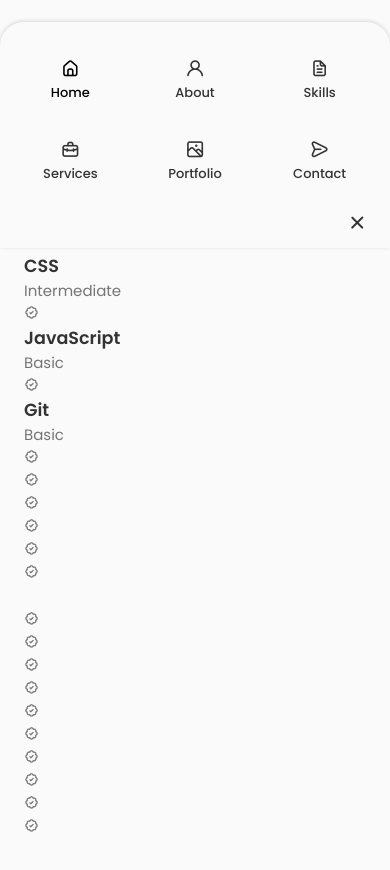
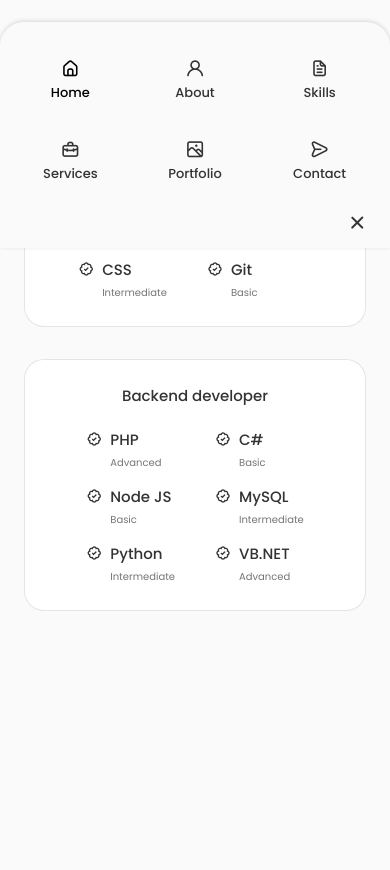
Before and after one commit to GabsOrtega/ortega-app, a React (Create React App) app: page / in a window 390 px wide. Shown: the part 1440-2310 px from the top of the page. After the commit the page ends 2163 px from the top, so only its background shows below. Built offline with nearby package versions, Linux system fonts and the light colour scheme.

Commit message:
Finish Skills

```diff
--- a/src/components/skills/Backend.jsx
+++ b/src/components/skills/Backend.jsx
@@ -3,7 +3,7 @@
 const Backend = () => {
   return (
     <div className="skills__content">
-    <h3 className="skills__title"></h3>
+    <h3 className="skills__title">Backend developer</h3>
 
     <div className="skills__box">
         <div className="skills__group">
@@ -11,8 +11,8 @@
         <i class='bx bx-badge-check' ></i>
 
         <div>
-            <h3 className="skills__name"></h3>
-            <span className="skills__level"></span>
+            <h3 className="skills__name">PHP</h3>
+            <span className="skills__level">Advanced</span>
         </div>
         </div>
 
@@ -20,8 +20,8 @@
         <i class='bx bx-badge-check' ></i>
 
         <div>
-            <h3 className="skills__name"></h3>
-            <span className="skills__level"></span>
+            <h3 className="skills__name">Node JS</h3>
+            <span className="skills__level">Basic</span>
         </div>
         </div>
 
@@ -29,8 +29,20 @@
         <i class='bx bx-badge-check' ></i>
 
         <div>
-            <h3 className="skills__name"></h3>
-            <span className="skills__level"></span>
+            <h3 className="skills__name">Python</h3>
+            <span className="skills__level">Intermediate</span>
+        </div>
+        </div>
+
+        </div>
+
+        <div className="skills__group">
+        <div className="skills__data">
+        <i class='bx bx-badge-check' ></i>
+
+        <div>
+            <h3 className="skills__name">C#</h3>
+            <span className="skills__level">Basic</span>
         </div>
         </div>
 
@@ -38,8 +50,8 @@
         <i class='bx bx-badge-check' ></i>
 
         <div>
-            <h3 className="skills__name"></h3>
-            <span className="skills__level"></span>
+            <h3 className="skills__name">MySQL</h3>
+            <span className="skills__level">Intermediate</span>
         </div>
         </div>
 
@@ -47,57 +59,11 @@
         <i class='bx bx-badge-check' ></i>
 
         <div>
-            <h3 className="skills__name"></h3>
-            <span className="skills__level"></span>
-        </div>
+            <h3 className="skills__name">VB.NET</h3>
+            <span className="skills__level">Advanced</span>
         </div>
         </div>
 
-        <div className="skills__group">
-        <div className="skills__data">
-        <i class='bx bx-badge-check' ></i>
-
-        <div>
-            <h3 className="skills__name"></h3>
-            <span className="skills__level"></span>
-        </div>
-        </div>
-
-        <div className="skills__data">
-        <i class='bx bx-badge-check' ></i>
-
-        <div>
-            <h3 className="skills__name"></h3>
-            <span className="skills__level"></span>
-        </div>
-        </div>
-
-        <div className="skills__data">
-        <i class='bx bx-badge-check' ></i>
-
-        <div>
-            <h3 className="skills__name"></h3>
-            <span className="skills__level"></span>
-        </div>
-        </div>
-
-        <div className="skills__data">
-        <i class='bx bx-badge-check' ></i>
-
-        <div>
-            <h3 className="skills__name"></h3>
-            <span className="skills__level"></span>
-        </div>
-        </div>
-
-        <div className="skills__data">
-        <i class='bx bx-badge-check' ></i>
-
-        <div>
-            <h3 className="skills__name"></h3>
-            <span className="skills__level"></span>
-        </div>
-        </div>
         </div>
     </div>
 </div>
--- a/src/components/skills/Frontend.jsx
+++ b/src/components/skills/Frontend.jsx
@@ -25,6 +25,11 @@
             </div>
             </div>
 
+            </div>
+
+            <div className="skills__group">
+
+
             <div className="skills__data">
             <i class='bx bx-badge-check' ></i>
 
@@ -43,62 +48,8 @@
             </div>
             </div>
 
-            <div className="skills__data">
-            <i class='bx bx-badge-check' ></i>
-
-            <div>
-                <h3 className="skills__name"></h3>
-                <span className="skills__level"></span>
-            </div>
-            </div>
             </div>
 
-            <div className="skills__group">
-            <div className="skills__data">
-            <i class='bx bx-badge-check' ></i>
-
-            <div>
-                <h3 className="skills__name"></h3>
-                <span className="skills__level"></span>
-            </div>
-            </div>
-
-            <div className="skills__data">
-            <i class='bx bx-badge-check' ></i>
-
-            <div>
-                <h3 className="skills__name"></h3>
-                <span className="skills__level"></span>
-            </div>
-            </div>
-
-            <div className="skills__data">
-            <i class='bx bx-badge-check' ></i>
-
-            <div>
-                <h3 className="skills__name"></h3>
-                <span className="skills__level"></span>
-            </div>
-            </div>
-
-            <div className="skills__data">
-            <i class='bx bx-badge-check' ></i>
-
-            <div>
-                <h3 className="skills__name"></h3>
-                <span className="skills__level"></span>
-            </div>
-            </div>
-
-            <div className="skills__data">
-            <i class='bx bx-badge-check' ></i>
-
-            <div>
-                <h3 className="skills__name"></h3>
-                <span className="skills__level"></span>
-            </div>
-            </div>
-            </div>
         </div>
     </div>
   )
--- a/src/components/skills/skills.css
+++ b/src/components/skills/skills.css
@@ -0,0 +1,82 @@
+.skills__container {
+    grid-template-columns: repeat(2, 350px);
+    column-gap: 3rem;
+    justify-content: center;
+}
+
+.skills__content {
+    background-color: var(--container-color);
+    border: 1px solid rgba(0, 0, 0, 0.1);
+    padding: 2rem 4rem;
+    border-radius: 1.25rem;
+}
+
+.skills__title {
+    font-size: var(--normal-font-size);
+    font-weight: var(--font-medium);
+    text-align: center;
+    margin-bottom: var(--mb-1-5);
+}
+
+.skills__box {
+    display: flex;
+    justify-content: center;
+    column-gap: 2.5rem;
+}
+
+.skills__group {
+    display: grid;
+    align-items: flex-start;
+    row-gap: 1rem;
+}
+
+.skills__data {
+    display: flex;
+    column-gap: 0.5rem;
+}
+
+.skills .bx-badge-check {
+    font-size: 1rem;
+    color: var(--title-color);
+}
+
+.skills__name {
+    font-size: var(--normal-font-size);
+    font-weight: var(--font-medium);
+    line-height: 18px;
+}
+
+.skills__level {
+    font-size: var(--tiny-font-size);
+}
+
+/*=============== BREAKPOINTS ===============*/
+/* For large devices */
+@media screen and (max-width: 992px) {
+   .skills__container {
+    grid-template-columns: max-content;
+    row-gap: 2rem;
+   }
+}
+
+/* For medium devices */
+@media screen and (max-width: 576px) {
+    .skills__container {
+        grid-template-columns: 1fr;
+    }
+
+    .skills__content {
+        padding: 1.5rem;
+    }
+}
+
+/* For small devices */
+@media screen and (max-width: 350px) {
+    .skills__box {
+        column-gap: 1.25rem;
+    }
+
+    .skills__name {
+        font-size: var(--small-font-size);
+    }
+}
```
Also changed, not shown: src/components/services/Services.jsx (added), src/components/services/services.css (added).
